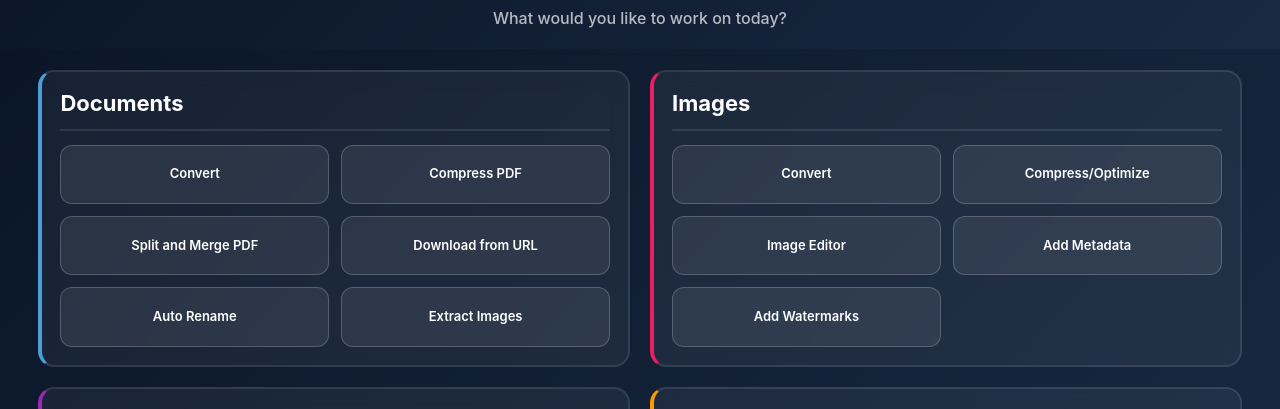
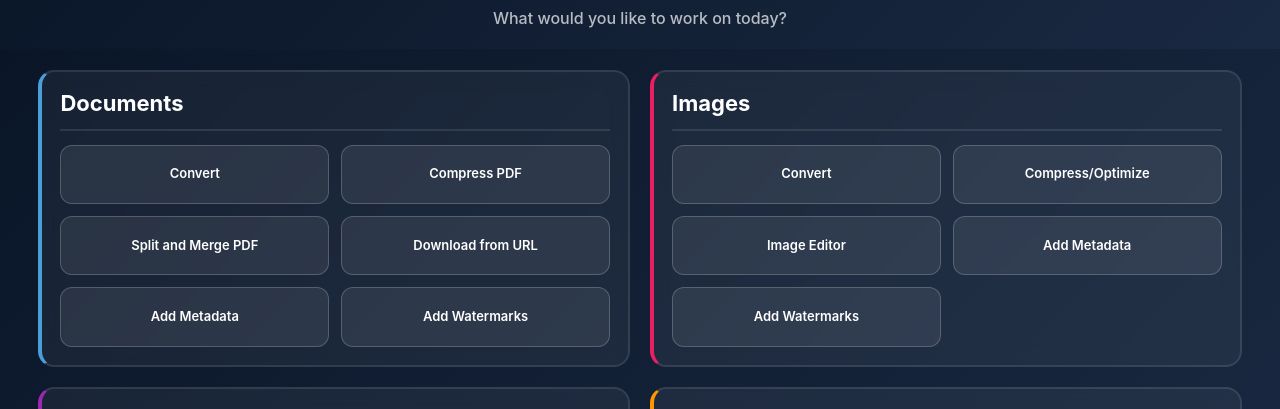
Before and after one commit to mirrosyaa/FileLabs, a React (Create React App) app in the folder client/: page /home in a window 1280 px wide. Shown: the part 166-575 px from the top of the page. Built offline with nearby package versions, Linux system fonts and the light colour scheme; no server answers; sample sign-in values are in the browser's storage.

Commit message:
changesss

```diff
--- a/client/src/CSS/Components/fileTypeCards.module.css
+++ b/client/src/CSS/Components/fileTypeCards.module.css
@@ -42,7 +42,6 @@
   display: flex;
   flex-direction: column;
   height: 100%;
-  min-height: 240px;
   transition: all 0.3s ease;
   position: relative;
 }
--- a/client/src/components/HomePage/FileTypeCards.jsx
+++ b/client/src/components/HomePage/FileTypeCards.jsx
@@ -12,11 +12,11 @@ function FileTypeCards() {
       color: "#4a9fd8",
       actions: [
         { name: "Convert", path: "/file-converter" },
-        { name: "Compress PDF", path: "/tools/documents/compress-pdf" },
+        { name: "Compress PDF", path: "/compressor" },
         { name: "Split and Merge PDF", path: "/tools/documents/merge-pdf" },
         { name: "Download from URL", path: "/url-downloader" },
-        { name: "Auto Rename", path: "/tools/documents/auto-rename" },
-        { name: "Extract Images", path: "/tools/documents/extract-images" },
+        { name: "Add Metadata", path: "/tools/documents/metadata" },
+        { name: "Add Watermarks", path: "/tools/documents/watermark" },
       ],
     },
     {
@@ -25,7 +25,7 @@ function FileTypeCards() {
       color: "#e91e63",
       actions: [
         { name: "Convert", path: "/file-converter" },
-        { name: "Compress/Optimize", path: "/tools/images/compress" },
+        { name: "Compress/Optimize", path: "/compressor" },
         { name: "Image Editor", path: "/tools/images/crop" },
         { name: "Add Metadata", path: "/tools/images/metadata" },
         { name: "Add Watermarks", path: "/tools/images/watermark" },
@@ -38,10 +38,10 @@ function FileTypeCards() {
       actions: [
         { name: "Convert", path: "/file-converter" },
         { name: "Trim", path: "/tools/audio/trim" },
-        { name: "Compress", path: "/tools/audio/compress" },
+        { name: "Compress", path: "/compressor" },
         { name: "Download from URL", path: "/url-downloader" },
         { name: "Edit Metadata", path: "/tools/audio/metadata" },
-        { name: "Normalize Volume", path: "/tools/audio/normalize" },
+        { name: "Add Watermarks", path: "/tools/audio/watermark" },
       ],
     },
     {
@@ -50,12 +50,13 @@ function FileTypeCards() {
       color: "#ff9800",
       actions: [
         { name: "Convert", path: "/file-converter" },
-        { name: "Compress", path: "/tools/video/compress" },
+        { name: "Compress", path: "/compressor" },
         { name: "Cut/Trim", path: "/tools/video/cut" },
         { name: "Download from URL", path: "/url-downloader" },
         { name: "Change Resolution", path: "/tools/video/resolution" },
         { name: "Extract Audio", path: "/tools/video/extract-audio" },
-        { name: "Auto Split", path: "/tools/video/auto-split" },
+        { name: "Add Metadata", path: "/tools/video/metadata" },
+        { name: "Add Watermarks", path: "/tools/video/watermark" },
       ],
     },
   ];
--- a/client/src/pages/documentTools.jsx
+++ b/client/src/pages/documentTools.jsx
@@ -13,21 +13,21 @@ function DocumentTools() {
       name: "Compress PDF",
       description: "Reduce PDF file size while maintaining quality",
       icon: "📄",
-      path: "/document-tools/compress-pdf"
+      path: "/compressor"
     },
     {
       id: 2,
       name: "Split and Merge PDF",
       description: "Combine multiple PDF files into one document",
       icon: "🔀",
-      path: "/document-tools/merge-pdf"
+      path: "/tools/documents/merge-pdf"
     },
     {
       id: 3,
       name: "Download from URL",
       description: "Download files directly from web URLs",
       icon: "⬇️",
-      path: "/document-tools/download-url"
+      path: "/url-downloader"
     },
     {
       id: 4,
```
